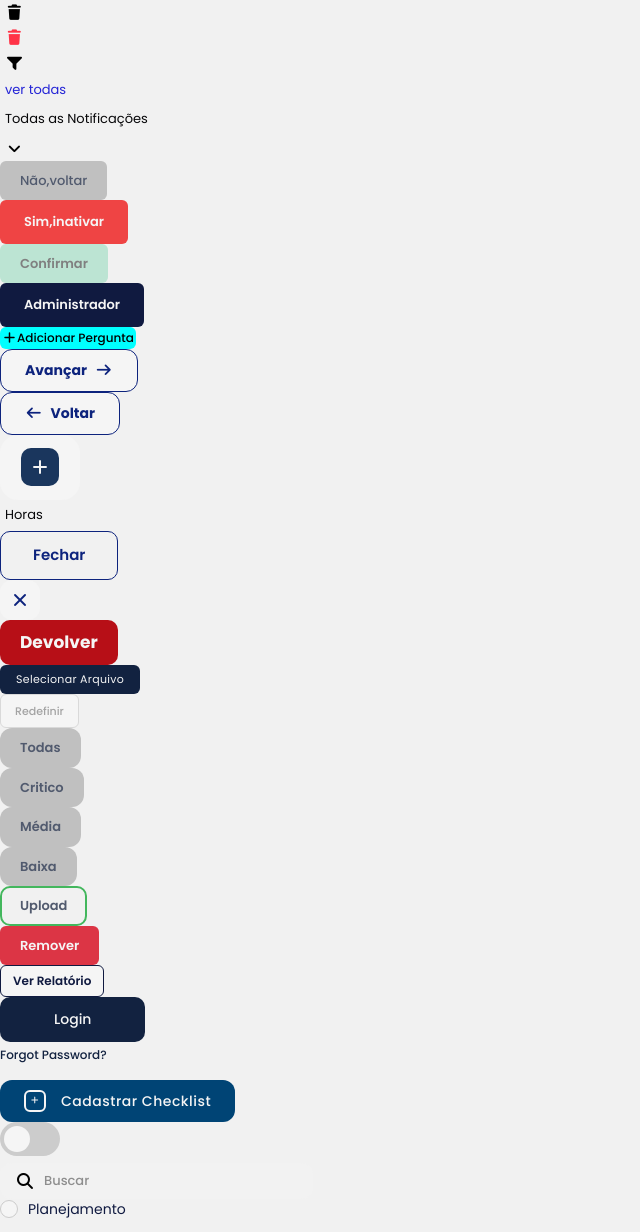
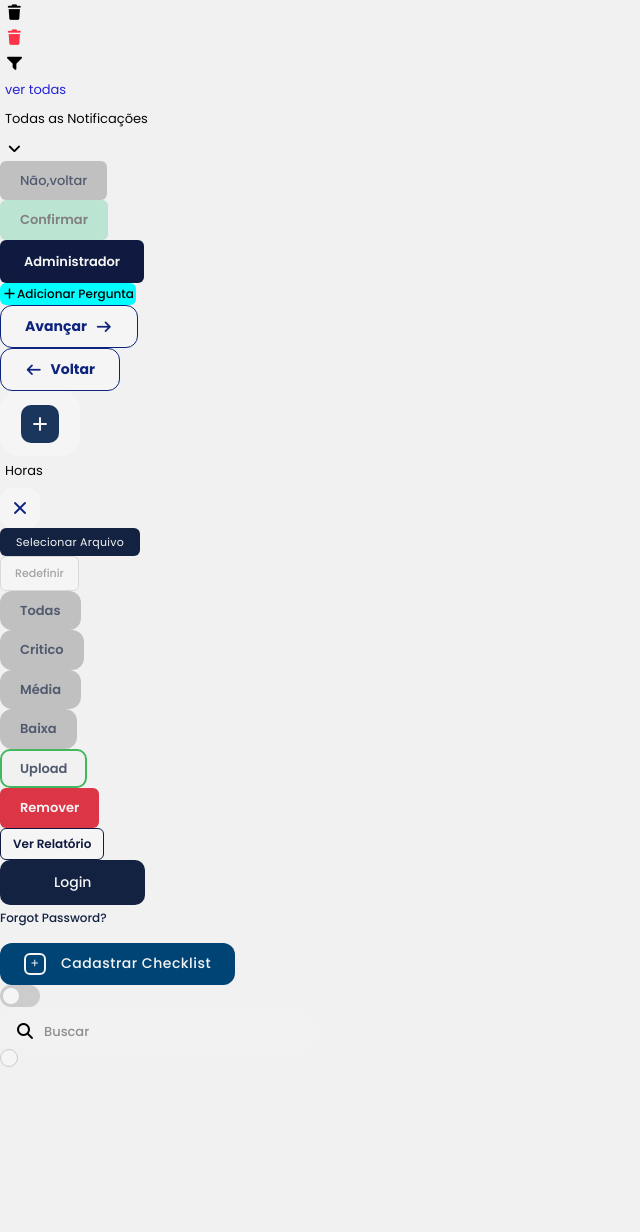
Before and after one commit to FabricaDeSoftwareHubAcademy/CiberReport, a PHP site: page /PAGES/clientes/botoes.html in a window 1280 px wide. Shown: the part 174-1406 px from the top of the page, without its empty margins (0-640 px from the left). After the commit the page ends 1241 px from the top, so only its background shows below. Run offline with PHP 8.4, Linux system fonts and the light colour scheme; some libraries are stand-ins or nearby versions.

Commit message:
style(clientes):ajuste botão

```diff
--- a/PAGES/clientes/botoes.css
+++ b/PAGES/clientes/botoes.css
@@ -23,10 +23,12 @@
     border: 1px solid #101a40;
     border-radius: 6px;
     cursor: pointer;
-    background-color:var(--cor-branco-primario);
+    background-color:transparent;
     color: #101a40;
 }
-
+.btn-cancelar:hover {
+    background-color: #f0f4ff;
+}
 .btn-novo-cadastro{
     display: flex;
     align-items: center;
@@ -103,13 +105,11 @@
 .btn-excluir:active,
 .btn-vermelho-excluir:active,
 .btn-editar:active,
-.btn-filtro:active,
-.btn-fechar-modal-projeto:active {
+.btn-filtro:active{
     transform: scale(0.98);
 }
 
 
-/* Banco de Conhecimento */
 .btn-ver-todas{
     display: flex;
     align-items: center;
@@ -128,8 +128,6 @@
 
 
 
-
-/* Tela de Notificações */
 .btn-link-notificacao{
     display: flex;
     align-items: center;
@@ -160,8 +158,8 @@
     font-size: 15px;
 }
 
-/* Modais de confirmação */
-.btn-conf-nao-inativacao{
+
+.btn-inativacao{
     display: flex;
     align-items: center;
     justify-content: center;
@@ -176,32 +174,13 @@
     background-color: var(--cor-cinza-secundario);
     color: var(--cor-texto-primario);
 }
-.btn-conf-nao-inativacao:hover {
+.btn-inativacao:hover {
     background-color: #dee2e6;
 }
-.btn-conf-nao-inativacao:active {
+.btn-inativacao:active {
     transform: scale(0.98);
 }
-.btn-conf-sim-inativacao{
-    display: flex;
-    align-items: center;
-    justify-content: center;
-    padding: 12px 24px;
-    font-size: 13px;
-    font-weight: 600;
-    border: none;
-    border-radius: 6px;
-    cursor: pointer;
-    background-color: #ef4444;
-    color: var(--cor-branco-primario);
-    transition: background 0.2s ease;
-}
-.btn-conf-sim-inativacao:hover {
-    background-color: #dc2626;
-}
-.btn-conf-sim-inativacao:active {
-    transform: scale(0.98);
-}
+
 
 .btn-confirmar{
     display: flex;
@@ -225,7 +204,7 @@
 
 
 
-/* Tela Gerenciar Perfis */
+
 .btn-opcoes-perfil{
     display: flex;
     justify-content: center;
@@ -248,7 +227,7 @@
 
 
 
-/* Tela Gerenciar Checklist */
+
 .btn-adicionar-pergunta{
     display: flex;
     align-items: center;
@@ -265,7 +244,7 @@
     transform: scale(0.98);
 }
 
-/* Tela de Gerenciamento de Pentest */
+
 .btn-navegacao {
     display: flex;
     align-items: center;
@@ -314,23 +293,6 @@
     transform: scale(0.98);
 }
 
-/* Tela Gerenciamento Projeto */
-.btn-fechar-modal-projeto {
-    display: flex;
-    align-items: center;
-    justify-content: center;
-    padding: 12px 32px;
-    font-size: 15px;
-    font-weight: 600;
-    background-color: transparent;
-    border: 1.5px solid #0d237d;
-    border-radius: 10px;
-    color: #0d237d;
-    cursor: pointer;
-}
-.btn-fechar-modal-projeto:active {
-    transform: scale(0.98);
-}
 
 
 .btn-aba-projeto{
@@ -372,23 +334,7 @@
     cursor: pointer;
     transition: all 0.2s ease;
 }
-.btn-projeto-devolver{
-    display: flex;
-    align-items: center;
-    justify-content: center;
-    padding: 10px 20px;
-    font-size: 17px;
-    font-weight: 1000;
-    border: none;
-    border-radius: 10px;
-    cursor: pointer;
-    background-color: #b70f17;
-    color:var(--cor-branco-primario);
-    gap: 25px;
-}
-.btn-projeto-devolver:active {
-    transform: scale(0.98);
-}
+
 .btn-upload-projeto {
     background-color: #122240;
     color:var(--cor-branco-primario);
@@ -445,7 +391,7 @@
 
 
 
-/* Tela de Login */
+
 .btn-login {
     display: flex;
     align-items: center;
@@ -499,7 +445,6 @@
 }
 
 
-/* Tela de Dashboard */
 
 .btn-upload-dashboard{
     display: flex;
@@ -561,7 +506,6 @@
 
 
 
-/* Tela Exposição de Vulnerabilidades */
 .btn-vulnerabilidade-todas {
     display: flex;
     align-items: center;
@@ -632,7 +576,7 @@
 }
 
 
-/* Opção de Botão para cadastro */
+
 .btn-cadastrar-checklist {
     display: flex;
     align-items: center;
@@ -671,7 +615,6 @@
 }
 
 
-/* Barra de Pesquisa */
 .container-busca {
   display: flex;
   align-items: center;
@@ -700,7 +643,7 @@
 }
 
 
-/* Checklist */
+
 
 .switch input {
   display: none;
@@ -708,8 +651,8 @@
 .switch {
   position: relative;
   display: inline-block;
-  width: 60px;
-  height: 34px;
+  width: 40px;
+  height: 22px;
 }
 .slider {
   position: absolute;
@@ -725,10 +668,10 @@
 .slider:before {
   position: absolute;
   content: "";
-  height: 26px;
-  width: 26px;
-  left: 4px;
-  bottom: 4px;
+  height: 16px;
+  width: 16px;
+  left: 3px;
+  bottom: 3px;
   background-color: var(--cor-branco-primario);
   transition: .1s;
   border-radius: 50%;
@@ -737,13 +680,12 @@
   background-color: var(--cor-azul-destaques);
 }
 .switch input:checked + .slider:before {
-  transform: translateX(26px);
+  transform: translateX(18px);
 }
 
 
 
 
-/* Checkbox do Checklist.*/
 .item-checklist {
   display: flex;
   align-items: center;
--- a/PAGES/clientes/botoes.html
+++ b/PAGES/clientes/botoes.html
@@ -37,8 +37,7 @@
 
 
             <!-- Modais de Confirmação -->
-            <button class="btn-conf-nao-inativacao">Não,voltar</button>
-            <button class="btn-conf-sim-inativacao">Sim,inativar</button>
+            <button class="btn-inativacao">Não,voltar</button>
             <button class="btn-confirmar">Confirmar</button>
 
 
@@ -65,9 +64,7 @@
 
             <!-- Gerenciar Projetos -->
             <button class="btn-aba-projeto">Horas</button>
-            <button class="btn-fechar-modal-projeto">Fechar</button>
             <button class="btn-remover-analista"><i class="fa-solid fa-xmark"></i></button>
-            <button class="btn-projeto-devolver">Devolver</button>
             <button class="btn-upload-projeto">Selecionar Arquivo</button>
             <button class="btn-filtro-redefinir">Redefinir</button>
 
@@ -110,10 +107,14 @@
                 <i class="fa-solid fa-magnifying-glass icone-busca"></i>
                 <input type="text" class="input-busca" placeholder="Buscar">
             </div>
+
+
+
             <label class="item-checklist">
                 <input type="checkbox" class="meu-checkbox">
-                Planejamento
             </label>
+
+
 
         </div>
     </div>
```
